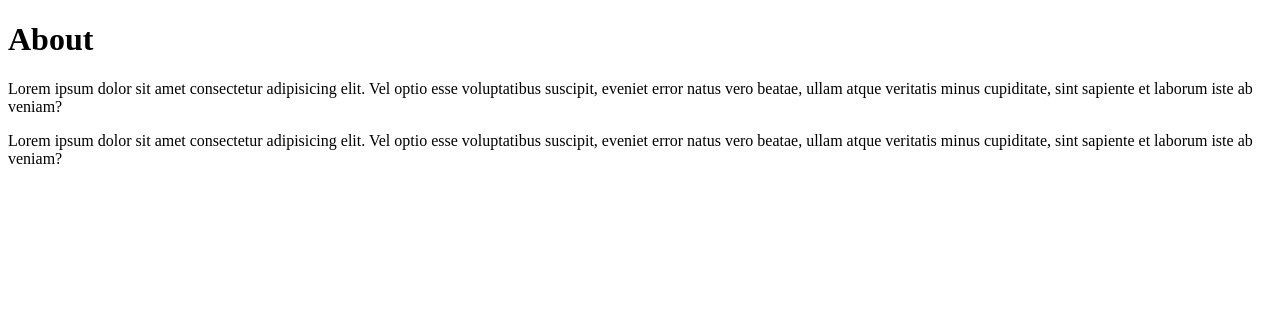
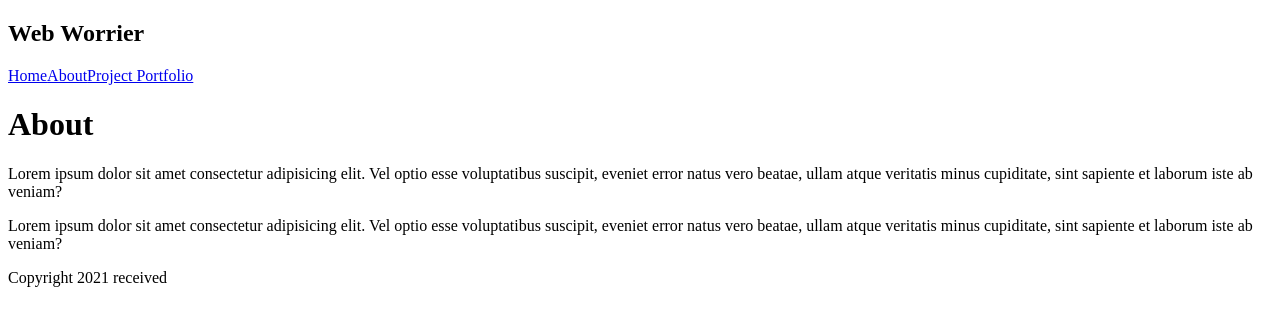
Before and after one commit to hareesh43/gatsby-wevdev, a Gatsby site: page /about in a window 1280 px wide. Built offline with nearby package versions, Linux system fonts and the light colour scheme; Gatsby itself is replaced by a stand-in of ours.

Commit message:
added Layout to all pages

```diff
--- /dev/null
+++ b/src/components/Layout.js
@@ -0,0 +1,13 @@
+import React from "react"
+import Navbar from "./Navbar"
+
+export default function Layout({ children }) {
+  return (
+    <div className="layout">
+      <Navbar />
+      <div className="content">{children}</div>
+
+      <footer>Copyright 2021 received</footer>
+    </div>
+  )
+}
--- a/src/pages/404.js
+++ b/src/pages/404.js
@@ -1,10 +1,13 @@
-import React from 'react'
+import React from "react"
+import Layout from "../components/Layout"
 
 export default function NotFound() {
   return (
+    <Layout>
       <div>
         <h1>404</h1>
         <p>Page Not NotFound</p>
       </div>
+    </Layout>
   )
 }
--- a/src/pages/about.js
+++ b/src/pages/about.js
@@ -1,19 +1,25 @@
 import React from "react"
+import Layout from "../components/Layout"
+
 
 export default function About() {
   return (
+    <Layout>
       <div>
         <h1>About</h1>
         <p>
-        Lorem ipsum dolor sit amet consectetur adipisicing elit. Vel optio esse
-        voluptatibus suscipit, eveniet error natus vero beatae, ullam atque
-        veritatis minus cupiditate, sint sapiente et laborum iste ab veniam?
+          Lorem ipsum dolor sit amet consectetur adipisicing elit. Vel optio
+          esse voluptatibus suscipit, eveniet error natus vero beatae, ullam
+          atque veritatis minus cupiditate, sint sapiente et laborum iste ab
+          veniam?
         </p>
         <p>
-        Lorem ipsum dolor sit amet consectetur adipisicing elit. Vel optio esse
-        voluptatibus suscipit, eveniet error natus vero beatae, ullam atque
-        veritatis minus cupiditate, sint sapiente et laborum iste ab veniam?
+          Lorem ipsum dolor sit amet consectetur adipisicing elit. Vel optio
+          esse voluptatibus suscipit, eveniet error natus vero beatae, ullam
+          atque veritatis minus cupiditate, sint sapiente et laborum iste ab
+          veniam?
         </p>
       </div>
+    </Layout>
   )
 }
```
Also changed, not shown: src/pages/index.js (+8 -7 lines), src/pages/projects/index.js (+6 -3 lines). Lines whose indentation alone changed are shown as unchanged.
